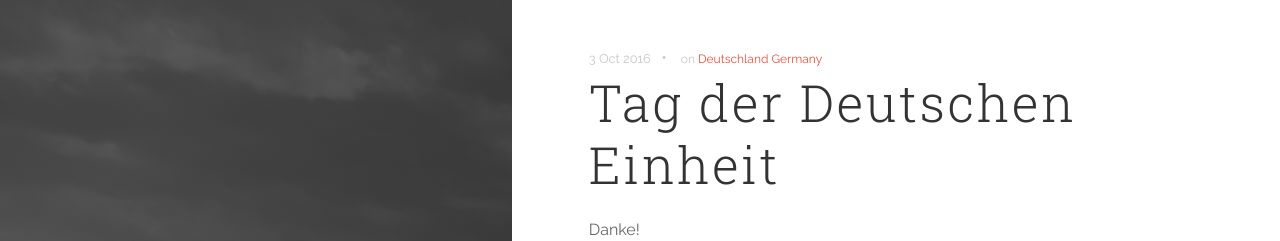
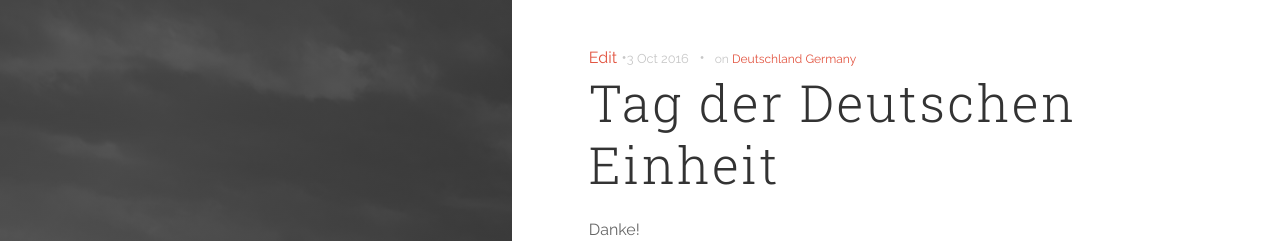
Before and after one commit to punker76/jekyll.jkarger.de, a Jekyll site: the page built from _posts/2016-10-03-Tag-der-Deutschen-Einheit.markdown, in a window 1280 px wide. Shown: the top 241 px of the page. Built offline with Jekyll 4.4.1, drawn with Linux system fonts in a browser that asks for light colours; nearby versions of some CDN libraries; comment, search, counter and statistics services are not loaded.

Commit message:
Edit posts

```diff
--- a/_layouts/post.html
+++ b/_layouts/post.html
@@ -4,9 +4,10 @@ layout: default
 <article class="post-container post-container--single">
   <header class="post-header">
     <div class="post-meta">
-      <time datetime="{{ page.date | date: "%-d %b %Y" }}" class="post-meta__date date">{{ page.date | date: "%-d %b %Y" }}</time>
+      <a href="{{ site.github.repository_url }}/blob/gh-pages/{{ page.relative_path }}">Edit</a>
+      &#8226;<time datetime="{{ page.date | date: "%-d %b %Y" }}" class="post-meta__date date">{{ page.date | date: "%-d %b %Y" }}</time>
       {% if page.tags.size > 0 %}
-      &#8226; <span class="post-meta__tags">on {% for tag in page.tags %}<a href="{{ site.baseurl }}/tags/#{{ tag }}">{{ tag }}</a> {% endfor %}</span>
+      &#8226;<span class="post-meta__tags">on {% for tag in page.tags %}<a href="{{ site.baseurl }}/tags/#{{ tag }}">{{ tag }}</a> {% endfor %}</span>
       {% endif %}
     </div>
     <h1 class="post-title">{{ page.title }}</h1>
```
